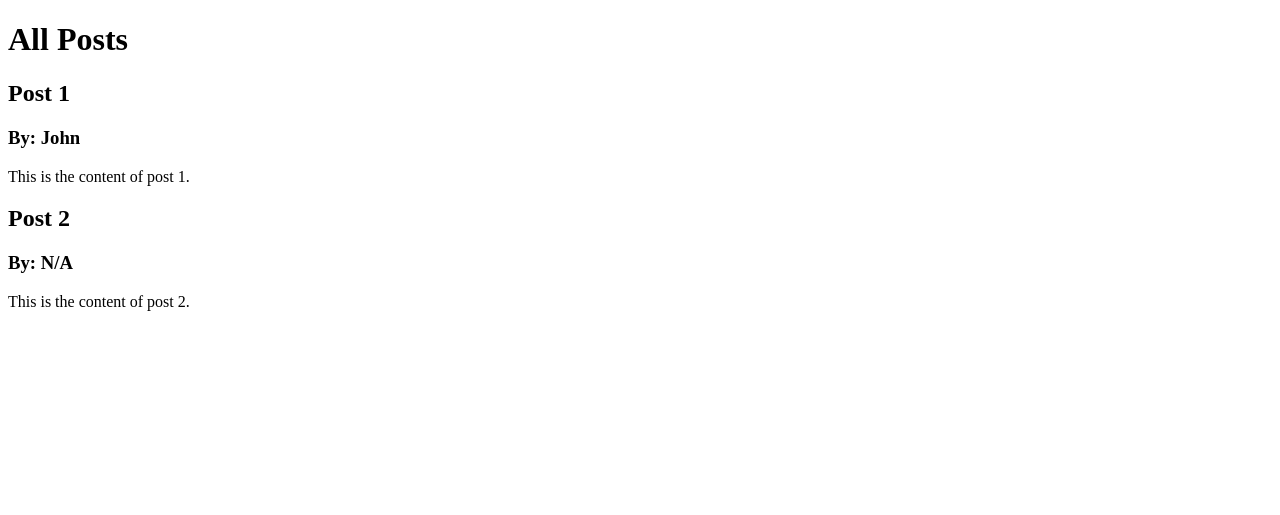
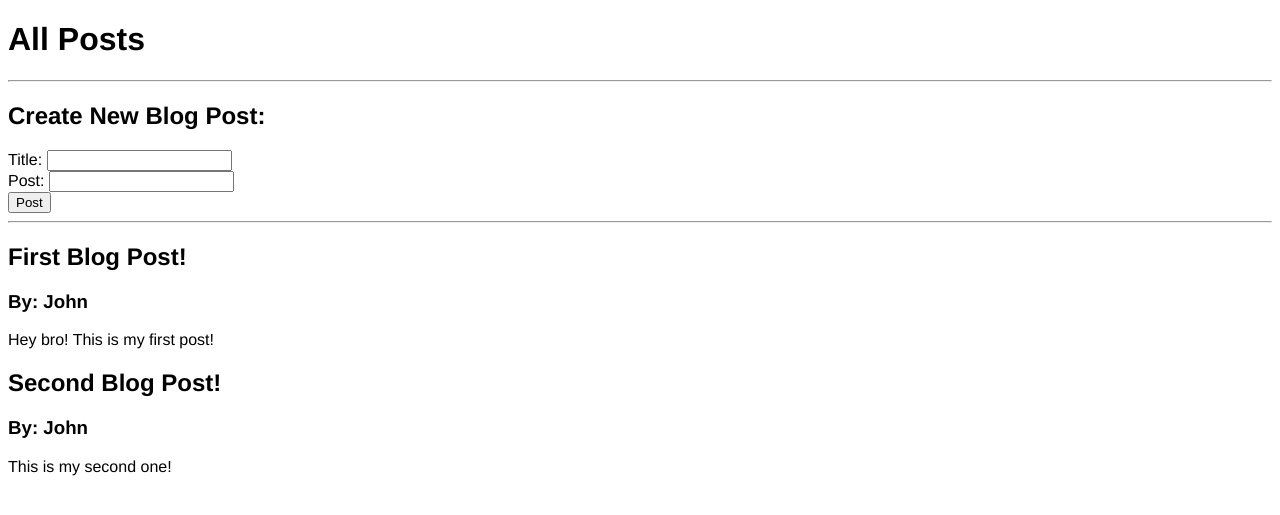
Before and after one commit to CristianFernandezD/CAMOS, a Flask app: page /posts in a window 1280 px wide. Shown: the top 515 px of the page. Run offline with Flask 2, Linux system fonts and the light colour scheme; data comes from the database, SQL or seed files in the repository.

Commit message:
Flask practice part 2

```diff
--- a/flask/Project/FLASK_APP/app.py
+++ b/flask/Project/FLASK_APP/app.py
@@ -1,6 +1,20 @@
-from flask import Flask, render_template
+from flask import Flask, render_template, request, redirect
+from flask_sqlalchemy import SQLAlchemy
+from datetime import datetime
 
 app = Flask(__name__)
+app.config['SQLALCHEMY_DATABASE_URI'] = 'sqlite:///posts.db'
+db = SQLAlchemy(app)
+
+class BlogPost(db.Model):
+	id = db.Column(db.Integer, primary_key=True)
+	title = db.Column(db.String(100), nullable=False)
+	content = db.Column(db.Text, nullable=False)
+	author = db.Column(db.String(20), nullable=False, default='N/A')
+	date_posted = db.Column(db.DateTime, nullable=False, default=datetime.utcnow)
+
+	def __repr__(self):
+		return 'Blog post ' + str(self.id)
 
 all_posts = [
 	{
@@ -18,9 +32,18 @@ all_posts = [
 def index():
 	return render_template('index.html')
 
-@app.route('/posts')
+@app.route('/posts', methods=['GET', 'POST'])
 def posts():
-	return render_template('posts.html', posts=all_posts)
+
+	if request.method == 'POST':
+		post_title = request.form['title']
+		post_content = request.form['content']
+		db.session.add(BlogPost(title=post_title, content=post_content, author='John'))
+		db.session.commit()
+		return redirect('/posts')
+	else:
+		all_posts = BlogPost.query.order_by(BlogPost.date_posted).all()
+		return render_template('posts.html', posts=all_posts)
 
 @app.route('/home/users/<string:name>/posts/<int:id>')
 def hello(name, id):
--- /dev/null
+++ b/flask/Project/FLASK_APP/static/css/main.css
@@ -0,0 +1,3 @@
+body {
+	font-family: Helvetica;
+}
--- a/flask/Project/FLASK_APP/templates/base.html
+++ b/flask/Project/FLASK_APP/templates/base.html
@@ -4,6 +4,7 @@
 	<meta charset="UTF-8">
 	<meta name="viewport" content="width=device-width, initial-scale=1">
 	<meta http-equiv="X-UA-Compatible" content="ie=edge">
+	<link rel="stylesheet" href="{{ url_for('static', filename='css/main.css') }}">
 	{% block head %} {% endblock %}
 </head>
 <body>
--- a/flask/Project/FLASK_APP/templates/posts.html
+++ b/flask/Project/FLASK_APP/templates/posts.html
@@ -6,6 +6,17 @@
 
 {% block body %}
 <h1>All Posts</h1>
+
+	<hr>
+		<h2>Create New Blog Post:</h2>
+		<form action='/posts' method='POST'>
+			Title: <input type='text' name='title' id='title'>
+			<br>
+			Post: <input type='text' name='content' id='content'>
+			<br>
+			<input type='submit' value='Post'>
+		</form>
+	<hr>
 
 	{% for post in posts %}
 		<h2>{{ post.title }}</h2>
```
Also changed, not shown: flask/Project/FLASK_APP/posts.db (added), flask/Project/FLASK_APP/static/js/main.js (added), 1 other file.
